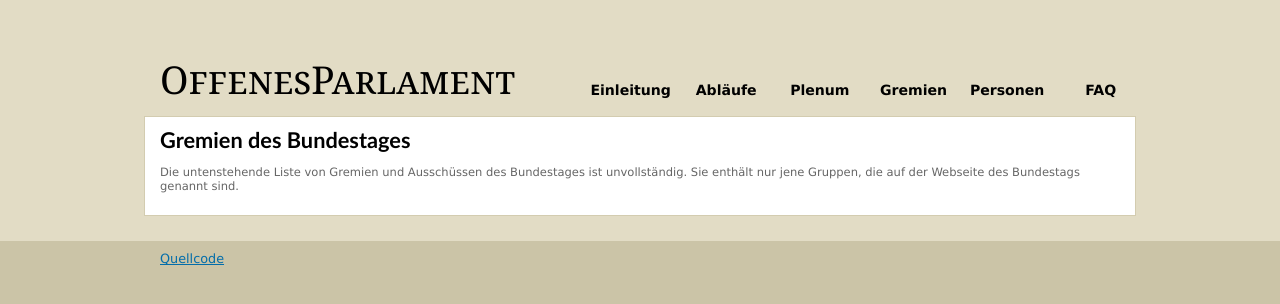
After one commit to okfde/offenesparlament.de, a Flask app: template offenesparlament/templates/gremium_list.html in a window 1280 px wide. The commit adds this page. Shown: the top 304 px of the page. Run offline with Flask 2, Linux system fonts and the light colour scheme; the template is opened without the code that fills it, so the values that code supplies are empty; some libraries are stand-ins or nearby versions.

Commit message:
HTML and backend code for gremien; some abläufe code.

```diff
--- a/offenesparlament/load/index.py
+++ b/offenesparlament/load/index.py
@@ -133,6 +133,7 @@
         data = ablauf.to_dict()
         data['positionen'] = [p.to_dict() for p in \
                 ablauf.positionen]
+        data['date'] = max([p.date for p in data['positionen']])
         data = flatten(data)
         data.update(type_info(ablauf))
         data = convert_dates(data)
--- a/offenesparlament/manage.py
+++ b/offenesparlament/manage.py
@@ -27,6 +27,8 @@
     master = master_data()
     from offenesparlament.transform import persons
     persons.generate_person_long_names(db)
+    from offenesparlament.transform import ablaeufe
+    ablaeufe.extend_ablaeufe(db, master)
     from offenesparlament.transform import positions
     positions.extend_positions(db)
     from offenesparlament.transform import namematch
--- a/offenesparlament/schema.xml
+++ b/offenesparlament/schema.xml
@@ -312,6 +312,7 @@
    <field name="telefon" type="string" indexed="true" stored="true" />
    <field name="titel" type="string" indexed="true" stored="true" />
    <field name="typ" type="string" indexed="true" stored="true" />
+   <field name="klasse" type="string" indexed="true" stored="true" />
    <field name="urheber" type="string" indexed="true" stored="true" />
    <field name="url" type="string" indexed="true" stored="true" />
    <field name="vorname" type="string" indexed="true" stored="true" />
--- a/offenesparlament/static/style/style.css
+++ b/offenesparlament/static/style/style.css
@@ -94,7 +94,7 @@
 }
 
 .container {
-  padding: 2em 0 2em 0;
+  padding: 4em 0 2em 0;
   background-color: #E2DCC5;
   margin: 0px;
 }
@@ -196,6 +196,35 @@
   font-weight: normal;
   font-variant: small-caps !important;
   color: #000;
+}
+
+ul.menu {
+  float: right;
+  list-style-type: none;
+  margin-top: -3.3em;
+  margin-right: -2em;
+}
+
+ul.menu li {
+  padding: 1em;
+  min-width: 6em;
+  display: inline-block;
+  text-align: center;
+  padding-left: 0.5em;
+  padding-right: 0.5em;
+}
+
+ul.menu li a {
+  text-decoration: none;
+  color: #000;
+  font-weight: bold;
+  font-size: 1.1em;
+}
+
+p.hint {
+  margin-bottom: 1em;
+  font-size: 0.9em;
+  color: #666;
 }
 
 /* Flash messages */
@@ -314,7 +343,11 @@
 table.zitate td.text {
   font-family: Georgia;
   font-size: 1.2em;
-  padding-right: 1em;
+  /*padding-right: 1em;*/
+}
+
+table.zitate tr.poi td.details {
+  font-style: normal;
 }
 
 table.zitate td.text hr {
@@ -352,7 +385,31 @@
 .person-foto p {
   font-size: 0.5em;
   color: #666;
+  display: block;
+  width: 130px;
   overflow: hidden;
+}
+
+/* Gremien */
+
+ul.gremien-list {
+  list-style-type: none;
+  margin: 0;
+}
+
+ul.gremien-list li {
+  min-height: 2.2em;
+  padding-bottom: 0.5em;
+}
+
+ul.gremien-list li.ausschuss {
+  font-weight: bold;
+}
+
+ul.gremien-list a {
+  display: block;
+  font-size: 1.2em;
+  text-decoration: none;
 }
 
 /* Forms */
@@ -542,7 +599,7 @@
 }
 
 ul.search-results.ablauf h3 a {
-  color: #333;
+  /*color: #333;*/
 }
 
 ul.search-results.person p,
--- a/offenesparlament/templates/ablauf_search.html
+++ b/offenesparlament/templates/ablauf_search.html
@@ -6,7 +6,7 @@
 {% endblock %}
 
 {% block content %}
-  <h1>Suche</h1>
+  <h1>Abläufe</h1>
   <div class="box">
     {{ macros.search(searcher, pager) }}
 
--- a/offenesparlament/templates/ablauf_view.html
+++ b/offenesparlament/templates/ablauf_view.html
@@ -40,7 +40,7 @@
           <th>Schlagworte:</th>
           <td>
             {% for wort in ablauf.schlagworte %}
-            <a href="{{ url_for('ablauf', schlagworte=wort.name) }}">
+            <a href="{{ url_for('ablaeufe', schlagworte=wort.name) }}">
                 {{ wort.name }}</a>{% if not loop.last %},{% endif %}
             {% endfor %}
           </td>
--- /dev/null
+++ b/offenesparlament/templates/gremium_list.html
@@ -0,0 +1,39 @@
+{% extends "layout.html" %}
+
+{% block title %}
+  Gremien des Bundestages
+{% endblock %}
+
+{% macro gremium_li(g) %}
+  <li class="{{g.typ}}">
+    <a href="{{ url_for('gremium', key=g.key) }}">
+      {{ g.name }}
+    </a>
+  </li>
+{% endmacro %}
+
+
+{% block content %}
+  <h1>Gremien des Bundestages</h1>
+  <p class="hint">
+    Die untenstehende Liste von Gremien und Ausschüssen des Bundestages ist
+    unvollständig. Sie enthält nur jene Gruppen, die auf der Webseite des
+    Bundestags genannt sind.
+  </p>
+  <div class="box">
+    <div class="rightbar">
+      <ul class="gremien-list">
+        {% for g in gremien[::2] %}
+          {{ gremium_li(g) }}
+        {% endfor %}
+      </ul>
+    </div>
+    <div class="leftbar">
+      <ul class="gremien-list">
+        {% for g in gremien[1::2] %}
+          {{ gremium_li(g) }}
+        {% endfor %}
+      </ul>
+    </div>
+  </div>
+{% endblock %}
--- a/offenesparlament/templates/layout.html
+++ b/offenesparlament/templates/layout.html
@@ -32,13 +32,16 @@
       {% endwith %}
     <header class="site">
       <h1 id="site-title"><a href="{{ url_for('index') }}">OffenesParlament</a></h1>
+      <ul class="menu">
+        <li><a href="#">Einleitung</a></li>
+        <li><a href="{{ url_for("ablaeufe") }}">Abläufe</a></li>
+        <li><a href="{{ url_for("sitzungen") }}">Plenum</a></li>
+        <li><a href="{{ url_for("gremien") }}">Gremien</a></li>
+        <li><a href="{{ url_for("persons") }}">Personen</a></li>
+        <li><a href="#">FAQ</a></li>
+      </ul>
     </header>
     <div id="content" class="site">
-      <a href="{{ url_for("ablaeufe") }}">Abläufe</a> &middot;
-      <a href="{{ url_for("persons") }}">Personen</a> &middot;
-      <a href="{{ url_for("sitzungen") }}">Plenum</a>
-      <br/>
-      <br/>
       <!--img src="/static/img/header.png" id="header"-->
       {% block content %}
         - No Content -
--- a/offenesparlament/templates/person_search.html
+++ b/offenesparlament/templates/person_search.html
@@ -33,6 +33,11 @@
         </h3>
         <p>{% for rolle in person.rollen %}
           {{ rolle.funktion }}
+          {% if rolle.fraktion %}
+            &middot;
+            {{ rolle.fraktion }}
+            &middot;
+          {% endif %}
           ({{ rolle.ressort or rolle.wahlkreis.name or 'Liste' }}){% if not loop.last %},{% endif %}
         {% endfor %}</p>
       </li>
--- a/offenesparlament/templates/searches.html
+++ b/offenesparlament/templates/searches.html
@@ -25,12 +25,12 @@
   <div class="pager">
     {% if pager.has_prev %}
       <div class="prev">
-        <a href="{{ pager.prev_url }}">&laquo; back</a>
+        <a href="{{ pager.prev_url }}">&laquo; zurück</a>
       </div>
     {% endif %}
     {% if pager.has_next %}
       <div class="next">
-        <a href="{{ pager.next_url }}">next &raquo;</a>
+        <a href="{{ pager.next_url }}">weiter &raquo;</a>
       </div>
     {% endif %}
     <div class="center">
--- a/offenesparlament/templates/sitzung_view.html
+++ b/offenesparlament/templates/sitzung_view.html
@@ -43,7 +43,7 @@
           {{ zitat.text | replace('\n\n', '<hr/>') | safe }}
         </td>
         <td class="details">
-          <code>{{ zitat.sequenz }}</code>
+          <a name="z{{zitat.sequenz}}" title="#{{ zitat.sequenz }}">&para;</a>
         </td>
       </tr>
       {% endfor %}
--- a/offenesparlament/web.py
+++ b/offenesparlament/web.py
@@ -67,19 +67,18 @@
 
 @app.route("/gremium")
 def gremien():
-    searcher = SolrSearcher(Gremium, request.args)
-    pager = Pager(searcher, 'gremien', request.args)
-    return render_template('gremium_search.html',
-            searcher=searcher, pager=pager)
+    gremien = Gremium.query.order_by(Gremium.name.asc()).all()
+    return render_template('gremium_list.html',
+            gremien=gremien)
 
 @app.route("/gremium/<key>")
 def gremium(key):
     gremium = Gremium.query.filter_by(key=key).first()
     if gremium is None:
         abort(404)
-    searcher = SolrSearcher(Position, request.args)
-    searcher.sort('date')
-    #searcher.filter('beitraege.gremium.id', str(gremium.id))
+    searcher = SolrSearcher(Ablauf, request.args)
+    #searcher.sort('positionen.date')
+    searcher.filter('positionen.zuweisungen.gremium', gremium.key)
     pager = Pager(searcher, 'gremium', request.args, key=key)
     return render_template('gremium_view.html',
             gremium=gremium, searcher=searcher, pager=pager)
```
Also changed, not shown: offenesparlament/load/load.py (+5 -4 lines), offenesparlament/model.py (+5 -3 lines), offenesparlament/templates/gremium_view.html (added, +69 -0 lines), offenesparlament/templates/sitzung_search.html (+9 -1 lines), offenesparlament/transform/ablaeufe.py (added, +29 -0 lines).
